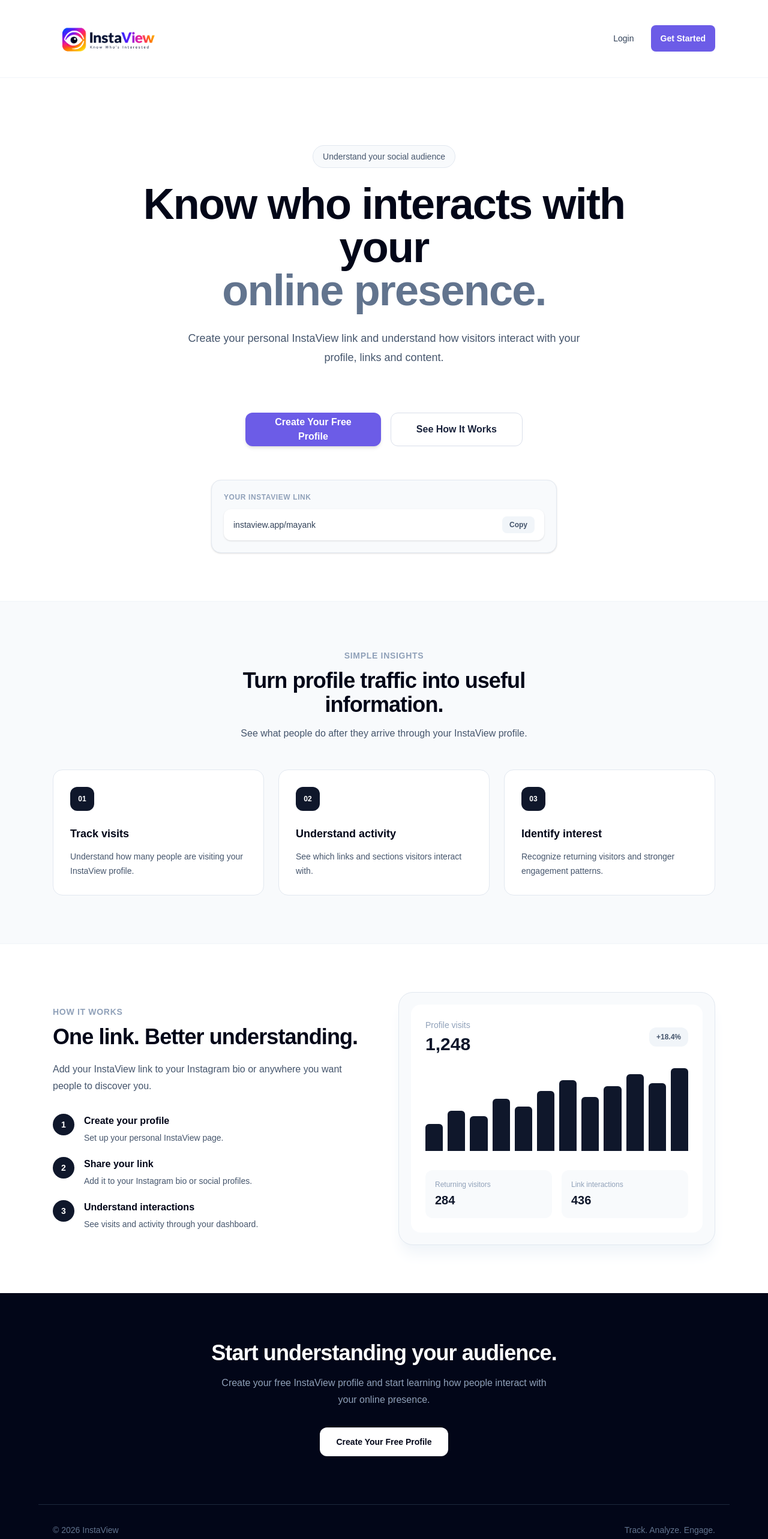
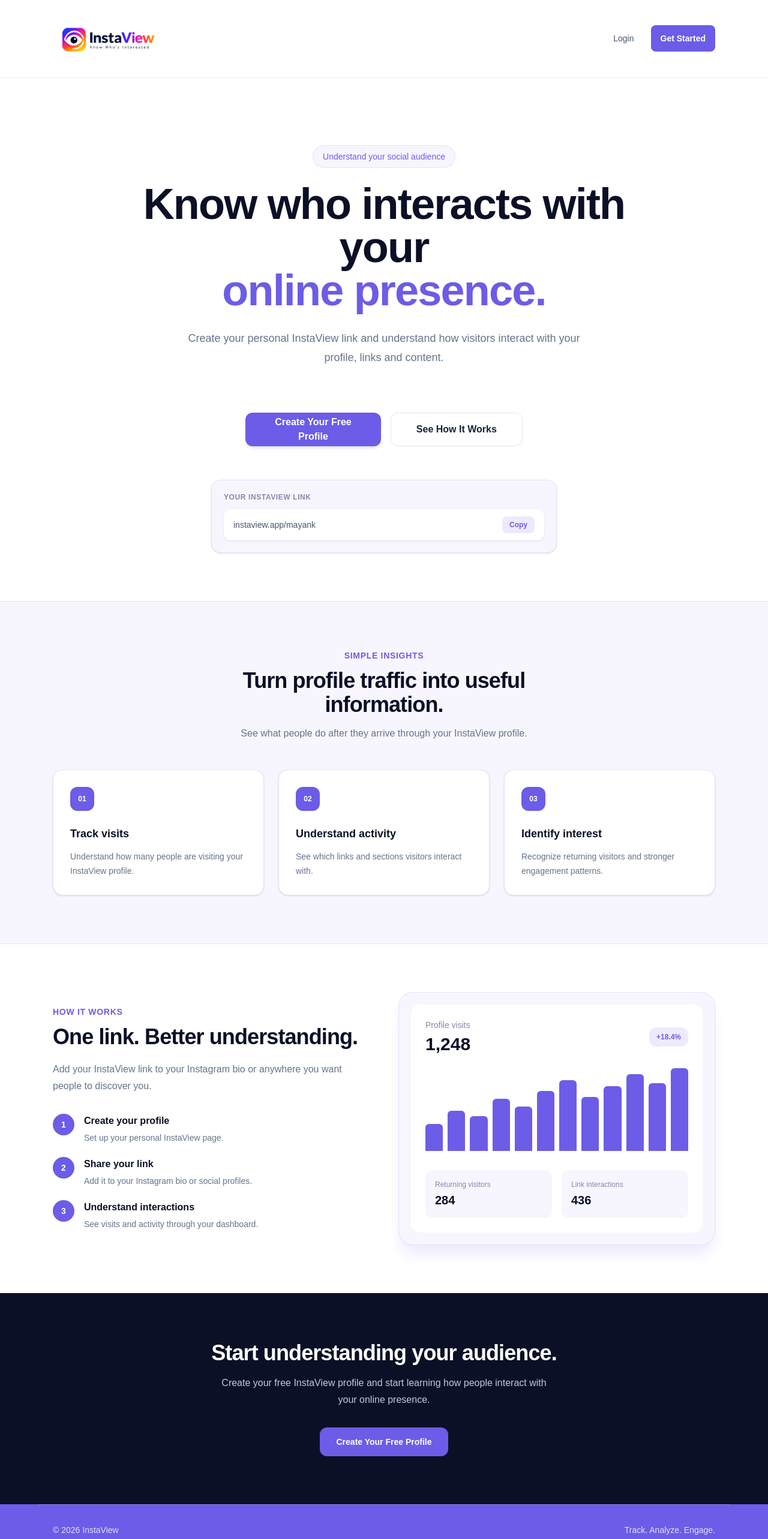
Before and after one commit to mayankchopraa/instaview, a Next.js app: page / in a window 1280 px wide. Shown: the top 2566 px of the page at 60% size. Built offline with nearby package versions, Linux system fonts and the light colour scheme; no server answers.

Commit message:
Update homepage with InstaView brand colors

```diff
--- a/src/app/page.tsx
+++ b/src/app/page.tsx
@@ -83,13 +83,12 @@ export default function Home() {
   };
 
   return (
-    <main className="min-h-screen bg-white text-slate-900">
+    <main className="min-h-screen bg-white text-[#0B1026]">
 
       {/* Navigation */}
-      <nav className="border-b border-slate-100 bg-white">
+      <nav className="border-b border-[#EEEAFD] bg-white">
         <div className="mx-auto flex max-w-6xl items-center justify-between px-6 py-5">
 
-          {/* Full InstaView Logo */}
           <Link href="/" className="flex items-center">
             <img
               src="/logo-full.png"
@@ -98,128 +97,118 @@ export default function Home() {
             />
           </Link>
 
-          {/* Navigation Buttons */}
           <div className="flex items-center gap-3">
+
             {loading ? (
-              <div className="h-9 w-24 rounded-lg bg-slate-100 animate-pulse" />
+              <div className="h-9 w-24 animate-pulse rounded-lg bg-[#F3F0FF]" />
             ) : user ? (
               <>
-                {/* Dashboard */}
                 <Link
                   href="/dashboard"
-                  className="rounded-lg px-4 py-2 text-sm font-medium text-slate-700 hover:bg-slate-100"
+                  className="rounded-lg px-4 py-2 text-sm font-medium text-[#475569] transition hover:bg-[#F7F6FF] hover:text-[#6C5CE7]"
                 >
                   Dashboard
                 </Link>
 
-                {/* Edit Profile */}
                 <Link
                   href="/profile"
-                  className="hidden rounded-lg px-4 py-2 text-sm font-medium text-slate-700 hover:bg-slate-100 sm:block"
+                  className="hidden rounded-lg px-4 py-2 text-sm font-medium text-[#475569] transition hover:bg-[#F7F6FF] hover:text-[#6C5CE7] sm:block"
                 >
                   Edit Profile
                 </Link>
 
-                {/* View Public Profile */}
                 {username && (
                   <Link
                     href={`/${username}`}
                     target="_blank"
-                    className="hidden rounded-lg border border-slate-200 px-4 py-2 text-sm font-medium text-slate-700 hover:bg-slate-50 md:block"
+                    className="hidden rounded-lg border border-[#E5E1FA] px-4 py-2 text-sm font-medium text-[#475569] transition hover:border-[#6C5CE7] hover:bg-[#F7F6FF] hover:text-[#6C5CE7] md:block"
                   >
                     View Profile
                   </Link>
                 )}
 
-                {/* Logout */}
                 <button
                   onClick={logout}
-                  className="rounded-lg px-4 py-2 text-sm font-medium text-slate-700 hover:bg-slate-100"
+                  className="rounded-lg px-4 py-2 text-sm font-medium text-[#475569] transition hover:bg-[#F7F6FF] hover:text-[#6C5CE7]"
                 >
                   Logout
                 </button>
               </>
             ) : (
               <>
-                {/* Login */}
                 <Link
                   href="/login"
-                  className="rounded-lg px-4 py-2 text-sm font-medium text-slate-700 hover:border-[#6C5CE7] hover:text-[#6C5CE7]"
+                  className="rounded-lg px-4 py-2 text-sm font-medium text-[#475569] transition hover:text-[#6C5CE7]"
                 >
                   Login
                 </Link>
 
-                {/* Get Started */}
                 <Link
                   href="/signup"
-                  className="mx-auto block w-full rounded-lg bg-[#6C5CE7] px-4 py-3 text-center text-sm font-semibold text-white hover:bg-[#5848D6] transition-colors"
+                  className="rounded-lg bg-[#6C5CE7] px-4 py-3 text-center text-sm font-semibold text-white transition-colors hover:bg-[#5848D6]"
                 >
                   Get Started
                 </Link>
               </>
             )}
+
           </div>
         </div>
       </nav>
 
       {/* Hero */}
-      <section className="relative overflow-hidden">
+      <section className="relative overflow-hidden bg-white">
         <div className="mx-auto max-w-6xl px-6 pb-20 pt-20 text-center sm:pt-28">
 
-          {/* Hero Logo REMOVED */}
-
-          <div className="mx-auto mb-6 inline-flex items-center rounded-full border border-slate-200 bg-slate-50 px-4 py-2 text-sm font-medium text-slate-600">
+          <div className="mx-auto mb-6 inline-flex items-center rounded-full border border-[#E5E1FA] bg-[#F7F6FF] px-4 py-2 text-sm font-medium text-[#6C5CE7]">
             Understand your social audience
           </div>
 
-          <h1 className="mx-auto max-w-4xl text-5xl font-bold tracking-tight text-slate-950 sm:text-6xl lg:text-7xl">
+          <h1 className="mx-auto max-w-4xl text-5xl font-bold tracking-tight text-[#0B1026] sm:text-6xl lg:text-7xl">
             Know who interacts with your
-            <span className="block text-slate-500">
+            <span className="block text-[#6C5CE7]">
               online presence.
             </span>
           </h1>
 
-          <p className="mx-auto mt-7 max-w-2xl text-lg leading-8 text-slate-600">
+          <p className="mx-auto mt-7 max-w-2xl text-lg leading-8 text-[#64748B]">
             Create your personal InstaView link and understand how visitors
             interact with your profile, links and content.
           </p>
 
-          {/* Hero Buttons */}
           <div className="mt-9 flex flex-col items-center justify-center gap-3 sm:flex-row">
+
             {loading ? (
-              <div className="h-14 w-56 rounded-xl bg-slate-100 animate-pulse" />
+              <div className="h-14 w-56 animate-pulse rounded-xl bg-[#F3F0FF]" />
             ) : user ? (
               <>
-                {/* Dashboard */}
                 <Link
                   href="/dashboard"
-                  className="rounded-xl bg-slate-900 px-8 py-4 font-semibold text-white hover:bg-slate-800"
+                  className="rounded-xl bg-[#6C5CE7] px-8 py-4 font-semibold text-white transition hover:bg-[#5848D6]"
                 >
                   Dashboard
                 </Link>
 
-                {/* View Profile */}
                 {username && (
                   <Link
                     href={`/${username}`}
                     target="_blank"
-                    className="rounded-xl border border-slate-200 px-8 py-4 font-semibold text-slate-700 hover:bg-slate-50"
+                    className="rounded-xl border border-[#E5E1FA] px-8 py-4 font-semibold text-[#18213A] transition hover:border-[#6C5CE7] hover:bg-[#F7F6FF] hover:text-[#6C5CE7]"
                   >
                     View Profile
                   </Link>
                 )}
 
-                {/* Edit Profile */}
                 <Link
                   href="/profile"
-                  className="rounded-xl border border-slate-200 px-4 py-3 font-semibold text-slate-700 hover:bg-slate-50"
+                  className="rounded-xl border border-[#E5E1FA] px-4 py-3 font-semibold text-[#18213A] transition hover:border-[#6C5CE7] hover:bg-[#F7F6FF] hover:text-[#6C5CE7]"
                 >
                   Edit Profile
                 </Link>
               </>
             ) : (
               <div className="mt-10 flex flex-col items-center justify-center gap-4 sm:flex-row">
-  {/* Primary Button */}
+
                 <a
                   href="/signup"
                   className="flex h-14 w-full max-w-[320px] items-center justify-center rounded-xl bg-[#6C5CE7] px-8 text-base font-semibold text-white shadow-md transition-all duration-200 hover:bg-[#5848D6] hover:shadow-lg"
@@ -227,55 +216,66 @@ export default function Home() {
                   Create Your Free Profile
                 </a>
 
-  {/* Secondary Button */}
                 <a
                   href="#how-it-works"
-    className="flex h-14 w-full max-w-[220px] items-center justify-center rounded-xl border border-[#D9DEEA] bg-white px-8 text-base font-semibold text-[#18213A] transition-all duration-200 hover:border-[#6C5CE7] hover:text-[#6C5CE7]"
+                  className="flex h-14 w-full max-w-[220px] items-center justify-center rounded-xl border border-[#E5E1FA] bg-white px-8 text-base font-semibold text-[#18213A] transition-all duration-200 hover:border-[#6C5CE7] hover:text-[#6C5CE7]"
                 >
                   See How It Works
                 </a>
+
               </div>
             )}
+
           </div>
 
           {/* Example Link */}
-          <div className="mx-auto mt-14 max-w-xl rounded-2xl border border-slate-200 bg-slate-50 p-5 text-left shadow-sm">
-            <p className="mb-3 text-xs font-semibold uppercase tracking-wider text-slate-400">
+          <div className="mx-auto mt-14 max-w-xl rounded-2xl border border-[#E5E1FA] bg-[#F7F6FF] p-5 text-left shadow-sm">
+
+            <p className="mb-3 text-xs font-semibold uppercase tracking-wider text-[#8B84AA]">
               Your InstaView link
             </p>
 
             <div className="flex items-center justify-between rounded-xl bg-white px-4 py-3 shadow-sm">
-              <span className="text-sm font-medium text-slate-700">
+
+              <span className="text-sm font-medium text-[#475569]">
                 instaview.app/mayank
               </span>
 
-              <span className="rounded-lg bg-slate-100 px-3 py-1.5 text-xs font-semibold text-slate-600">
+              <span className="rounded-lg bg-[#EEEAFE] px-3 py-1.5 text-xs font-semibold text-[#6C5CE7]">
                 Copy
               </span>
+
             </div>
+
           </div>
+
         </div>
       </section>
 
       {/* Features */}
-      <section className="border-y border-slate-100 bg-slate-50">
+      <section className="border-y border-[#E5E1FA] bg-[#F7F6FF]">
+
         <div className="mx-auto max-w-6xl px-6 py-20">
+
           <div className="mx-auto max-w-2xl text-center">
-            <p className="text-sm font-semibold uppercase tracking-wider text-slate-400">
+
+            <p className="text-sm font-semibold uppercase tracking-wider text-[#6C5CE7]">
               Simple insights
             </p>
 
-            <h2 className="mt-3 text-3xl font-bold tracking-tight text-slate-950 sm:text-4xl">
+            <h2 className="mt-3 text-3xl font-bold tracking-tight text-[#0B1026] sm:text-4xl">
               Turn profile traffic into useful information.
             </h2>
 
-            <p className="mt-4 text-slate-600">
+            <p className="mt-4 text-[#64748B]">
               See what people do after they arrive through your InstaView
               profile.
             </p>
+
           </div>
 
           <div className="mt-12 grid gap-6 md:grid-cols-3">
+
             <Feature
               number="01"
               title="Track visits"
@@ -293,30 +293,38 @@ export default function Home() {
               title="Identify interest"
               description="Recognize returning visitors and stronger engagement patterns."
             />
+
           </div>
+
         </div>
       </section>
 
       {/* How It Works */}
-      <section id="how-it-works" className="bg-white">
+      <section
+        id="how-it-works"
+        className="bg-white"
+      >
         <div className="mx-auto max-w-6xl px-6 py-20">
+
           <div className="grid gap-12 lg:grid-cols-2 lg:items-center">
 
             <div>
-              <p className="text-sm font-semibold uppercase tracking-wider text-slate-400">
+
+              <p className="text-sm font-semibold uppercase tracking-wider text-[#6C5CE7]">
                 How it works
               </p>
 
-              <h2 className="mt-3 text-3xl font-bold tracking-tight text-slate-950 sm:text-4xl">
+              <h2 className="mt-3 text-3xl font-bold tracking-tight text-[#0B1026] sm:text-4xl">
                 One link. Better understanding.
               </h2>
 
-              <p className="mt-5 leading-7 text-slate-600">
+              <p className="mt-5 leading-7 text-[#64748B]">
                 Add your InstaView link to your Instagram bio or anywhere you
                 want people to discover you.
               </p>
 
               <div className="mt-8 space-y-5">
+
                 <Step
                   number="1"
                   title="Create your profile"
@@ -334,29 +342,38 @@ export default function Home() {
                   title="Understand interactions"
                   description="See visits and activity through your dashboard."
                 />
+
               </div>
+
             </div>
 
             {/* Dashboard Mockup */}
-            <div className="rounded-3xl border border-slate-200 bg-slate-50 p-5 shadow-xl shadow-slate-100">
+            <div className="rounded-3xl border border-[#E5E1FA] bg-[#F7F6FF] p-5 shadow-xl shadow-[#EEEAFE]">
+
               <div className="rounded-2xl bg-white p-6">
+
                 <div className="flex items-center justify-between">
+
                   <div>
-                    <p className="text-sm text-slate-400">
+
+                    <p className="text-sm text-[#8B84AA]">
                       Profile visits
                     </p>
 
-                    <p className="mt-1 text-3xl font-bold">
+                    <p className="mt-1 text-3xl font-bold text-[#0B1026]">
                       1,248
                     </p>
+
                   </div>
 
-                  <div className="rounded-xl bg-slate-100 px-3 py-2 text-xs font-semibold text-slate-600">
+                  <div className="rounded-xl bg-[#EEEAFE] px-3 py-2 text-xs font-semibold text-[#6C5CE7]">
                     +18.4%
                   </div>
+
                 </div>
 
                 <div className="mt-8 flex h-32 items-end gap-2">
+
                   {[
                     35,
                     52,
@@ -371,62 +388,77 @@ export default function Home() {
                     88,
                     108,
                   ].map((height, index) => (
+
                     <div
                       key={index}
-                      className="flex-1 rounded-t-md bg-slate-900"
+                      className="flex-1 rounded-t-md bg-[#6C5CE7]"
                       style={{
                         height: `${height}%`,
                       }}
                     />
+
                   ))}
+
                 </div>
 
                 <div className="mt-8 grid grid-cols-2 gap-4">
-                  <div className="rounded-xl bg-slate-50 p-4">
-                    <p className="text-xs text-slate-400">
+
+                  <div className="rounded-xl bg-[#F7F6FF] p-4">
+
+                    <p className="text-xs text-[#8B84AA]">
                       Returning visitors
                     </p>
 
-                    <p className="mt-1 text-xl font-bold">
+                    <p className="mt-1 text-xl font-bold text-[#0B1026]">
                       284
                     </p>
+
                   </div>
 
-                  <div className="rounded-xl bg-slate-50 p-4">
-                    <p className="text-xs text-slate-400">
+                  <div className="rounded-xl bg-[#F7F6FF] p-4">
+
+                    <p className="text-xs text-[#8B84AA]">
                       Link interactions
                     </p>
 
-                    <p className="mt-1 text-xl font-bold">
+                    <p className="mt-1 text-xl font-bold text-[#0B1026]">
                       436
                     </p>
-                  </div>
-                </div>
-              </div>
+
                   </div>
 
                 </div>
+
+              </div>
+
+            </div>
+
+          </div>
+
         </div>
       </section>
 
       {/* CTA */}
-      <section className="bg-slate-950">
+      <section className="bg-[#0B1026]">
+
         <div className="mx-auto max-w-4xl px-6 py-20 text-center">
+
           <h2 className="text-3xl font-bold tracking-tight text-white sm:text-4xl">
             Start understanding your audience.
           </h2>
 
-          <p className="mx-auto mt-4 max-w-xl leading-7 text-slate-400">
+          <p className="mx-auto mt-4 max-w-xl leading-7 text-[#C8C5E1]">
             Create your free InstaView profile and start learning how people
             interact with your online presence.
           </p>
 
-          {/* CTA Button */}
           {!loading && user ? (
+
             <div className="mt-8 flex flex-col items-center justify-center gap-3 sm:flex-row">
+
               <Link
                 href="/dashboard"
-                className="rounded-xl bg-white px-7 py-3.5 text-sm font-semibold text-slate-950 hover:bg-slate-100"
+                className="rounded-xl bg-[#6C5CE7] px-7 py-3.5 text-sm font-semibold text-white transition hover:bg-[#5848D6]"
               >
                 Go to Dashboard
               </Link>
@@ -435,26 +467,34 @@ export default function Home() {
                 <Link
                   href={`/${username}`}
                   target="_blank"
-                  className="rounded-xl border border-slate-700 px-7 py-3.5 text-sm font-semibold text-white hover:bg-slate-900"
+                  className="rounded-xl border border-white/20 px-7 py-3.5 text-sm font-semibold text-white transition hover:border-[#6C5CE7] hover:bg-white/5"
                 >
                   View Profile
                 </Link>
               )}
+
             </div>
+
           ) : (
+
             <Link
               href="/signup"
-              className="mt-8 inline-block rounded-xl bg-white px-7 py-3.5 text-sm font-semibold text-slate-950 hover:bg-slate-100"
+              className="mt-8 inline-block rounded-xl bg-[#6C5CE7] px-7 py-3.5 text-sm font-semibold text-white transition hover:bg-[#5848D6]"
             >
               Create Your Free Profile
             </Link>
+
           )}
+
         </div>
+
       </section>
 
       {/* Footer */}
-      <footer className="bg-slate-950 pb-8">
-        <div className="mx-auto flex max-w-6xl flex-col gap-3 border-t border-slate-800 px-6 pt-8 text-sm text-slate-500 sm:flex-row sm:items-center sm:justify-between">
+      <footer className="bg-[#6C5CE7] pb-8">
+
+        <div className="mx-auto flex max-w-6xl flex-col gap-3 border-t border-white/20 px-6 pt-8 text-sm text-white/80 sm:flex-row sm:items-center sm:justify-between">
+
           <span>
             © 2026 InstaView
           </span>
@@ -462,8 +502,11 @@ export default function Home() {
           <span>
             Track. Analyze. Engage.
           </span>
+
         </div>
+
       </footer>
+
     </main>
   );
 }
@@ -479,18 +522,20 @@ function Feature({
   description: string;
 }) {
   return (
-    <div className="rounded-2xl border border-slate-200 bg-white p-7">
-      <div className="flex h-10 w-10 items-center justify-center rounded-xl bg-slate-900 text-xs font-bold text-white">
+    <div className="rounded-2xl border border-[#E5E1FA] bg-white p-7 shadow-sm transition-all duration-200 hover:-translate-y-1 hover:shadow-md">
+
+      <div className="flex h-10 w-10 items-center justify-center rounded-xl bg-[#6C5CE7] text-xs font-bold text-white">
         {number}
       </div>
 
-      <h3 className="mt-6 text-lg font-bold text-slate-950">
+      <h3 className="mt-6 text-lg font-bold text-[#0B1026]">
         {title}
       </h3>
 
-      <p className="mt-3 text-sm leading-6 text-slate-600">
+      <p className="mt-3 text-sm leading-6 text-[#64748B]">
         {description}
       </p>
+
     </div>
   );
 }
@@ -507,19 +552,23 @@ function Step({
 }) {
   return (
     <div className="flex gap-4">
-      <div className="flex h-9 w-9 shrink-0 items-center justify-center rounded-full bg-slate-900 text-sm font-bold text-white">
+
+      <div className="flex h-9 w-9 shrink-0 items-center justify-center rounded-full bg-[#6C5CE7] text-sm font-bold text-white">
         {number}
       </div>
 
       <div>
-        <h3 className="font-semibold text-slate-950">
+
+        <h3 className="font-semibold text-[#0B1026]">
           {title}
         </h3>
 
-        <p className="mt-1 text-sm leading-6 text-slate-600">
+        <p className="mt-1 text-sm leading-6 text-[#64748B]">
           {description}
         </p>
+
       </div>
+
     </div>
   );
 }
```
Lines whose indentation alone changed are shown as unchanged.
